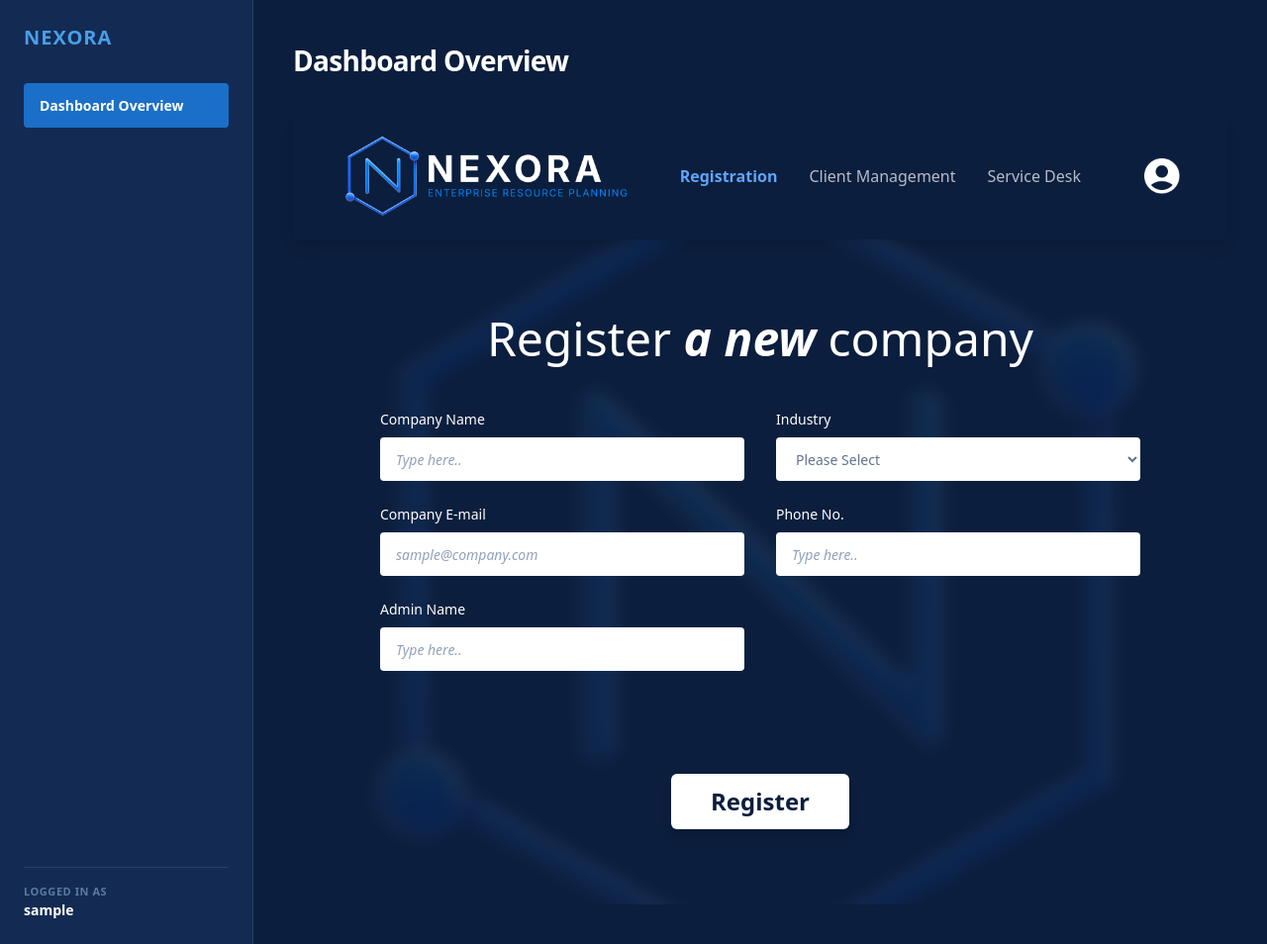
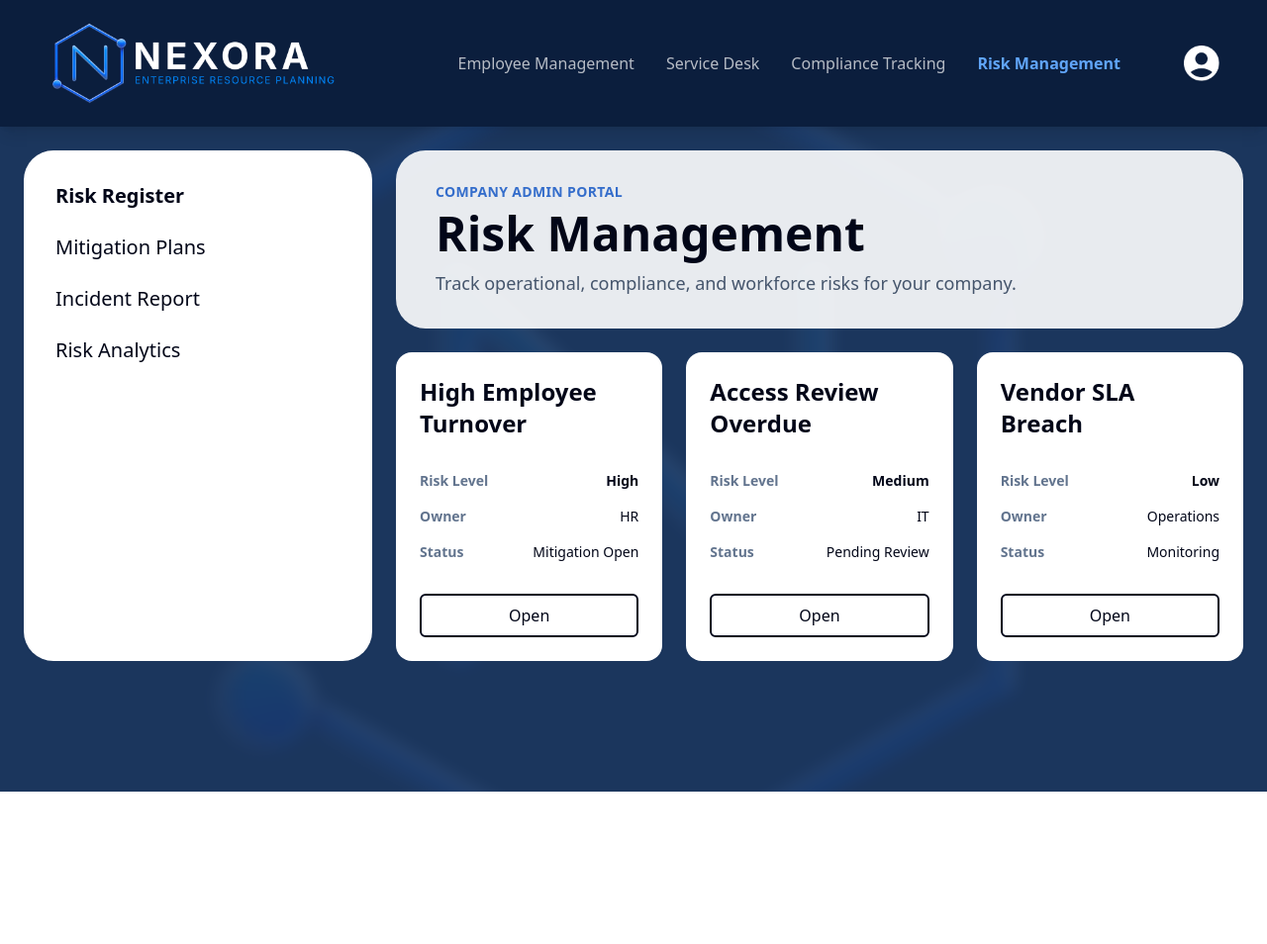
Before and after one commit to risdoncvsu/itsm, a Laravel app: page /admin/itsm/registration in a window 1280 px wide. Shown: the whole page at 99% size. After the commit the page ends 800 px from the top, so only its background shows below. Run offline with Laravel 12, Linux system fonts and the light colour scheme; the visitor is signed in with stand-in values (Sample User, id 1); style sheets or scripts are compiled from the project's sources; parts of the project's set-up code (start-up, migrations or seed data) failed here and were passed over.

Commit message:
Update dashboard.blade.php

```diff
--- a/resources/views/dashboard.blade.php
+++ b/resources/views/dashboard.blade.php
@@ -1,79 +1,74 @@
-@extends('layouts.app') @section('content')
-
 <!DOCTYPE html>
 <html lang="en">
 <head>
     <meta charset="UTF-8">
     <meta name="viewport" content="width=device-width, initial-scale=1.0">
-    <title>Nexora | Registration</title>
+    <title>Nexora | Risk Management</title>
     <link rel="icon" type="image/x-icon" href="{{ asset('images/nexora-icon.ico') }}">
     @vite(['resources/css/app.css', 'resources/js/app.js'])
 </head>
 <body class="min-h-screen bg-[#1B365D] font-sans text-white">
     <div class="flex min-h-screen flex-col">
         <x-itsm-header
-            :home-route="route('admin.itsm.registration')"
-            active="registration"
+            :home-route="route('client.itsm.employees')"
+            active="risk"
             :nav-items="[
-                ['label' => 'Registration', 'route' => route('admin.itsm.registration'), 'key' => 'registration'],
-                ['label' => 'Client Management', 'route' => route('admin.itsm.clients'), 'key' => 'clients'],
-                ['label' => 'Service Desk', 'route' => route('admin.itsm.service-desk'), 'key' => 'service-desk'],
+                ['label' => 'Employee Management', 'route' => route('client.itsm.employees'), 'key' => 'employees'],
+                ['label' => 'Service Desk', 'route' => route('client.itsm.service-desk'), 'key' => 'service-desk'],
+                ['label' => 'Compliance Tracking', 'route' => route('client.itsm.compliance'), 'key' => 'compliance'],
+                ['label' => 'Risk Management', 'route' => route('client.itsm.risk'), 'key' => 'risk'],
             ]"
         />
 
-        <main class="relative flex flex-1 items-center justify-center overflow-hidden px-6 py-12">
+        <main class="relative flex-1 overflow-hidden p-6">
             <img src="{{ asset('images/nexora-icon.png') }}" alt="" class="pointer-events-none absolute left-1/2 top-1/2 w-[64rem] -translate-x-1/2 -translate-y-1/2 opacity-10 blur-sm">
 
-            <section class="relative z-10 w-full max-w-3xl">
-                <h1 class="mb-12 text-center text-5xl font-light">Register <span class="font-semibold italic">a new</span> company</h1>
+            <section class="relative z-10 grid gap-6 lg:grid-cols-[22rem_1fr]">
+                <aside class="rounded-[1.875rem] bg-white p-8 text-slate-950">
+                    <nav class="space-y-6 text-xl">
+                        <a href="#" class="block font-extrabold">Risk Register</a>
+                        <a href="#" class="block font-medium hover:text-[#346DCB]">Mitigation Plans</a>
+                        <a href="#" class="block font-medium hover:text-[#346DCB]">Incident Report</a>
+                        <a href="#" class="block font-medium hover:text-[#346DCB]">Risk Analytics</a>
+                    </nav>
+                </aside>
 
-                @if ($errors->any())
-                    <div class="mb-6 rounded-md bg-red-50 px-4 py-3 text-sm text-red-700">
-                        {{ $errors->first() }}
+                <div class="space-y-6">
+                    <div class="rounded-[1.875rem] bg-white/90 px-10 py-8 text-slate-950">
+                        <p class="text-sm font-semibold uppercase tracking-wide text-[#346DCB]">Company admin portal</p>
+                        <h1 class="mt-2 text-5xl font-bold">Risk Management</h1>
+                        <p class="mt-3 text-lg text-slate-600">Track operational, compliance, and workforce risks for your company.</p>
                     </div>
-                @endif
 
-                <form action="{{ route('admin.itsm.registration.store') }}" method="POST" class="grid grid-cols-1 gap-x-8 gap-y-6 md:grid-cols-2">
-                    @csrf
-
-                    <label class="block">
-                        <span class="mb-2 block text-sm font-light text-white">Company Name</span>
-                        <input type="text" name="company_name" value="{{ old('company_name') }}" placeholder="Type here.." class="h-11 w-full rounded-sm border-0 bg-white px-4 text-sm text-slate-900 outline-none placeholder:italic placeholder:text-slate-400">
-                    </label>
-
-                    <label class="block">
-                        <span class="mb-2 block text-sm font-light text-white">Industry</span>
-                        <select name="industry" class="h-11 w-full rounded-sm border-0 bg-white px-4 text-sm text-slate-500 outline-none">
-                            <option value="" disabled selected hidden>Please Select</option>
-                            <option value="tech" @selected(old('industry') === 'tech')>Technology</option>
-                            <option value="finance" @selected(old('industry') === 'finance')>Finance</option>
-                            <option value="retail" @selected(old('industry') === 'retail')>Retail</option>
-                            <option value="manufacturing" @selected(old('industry') === 'manufacturing')>Manufacturing</option>
-                        </select>
-                    </label>
-
-                    <label class="block">
-                        <span class="mb-2 block text-sm font-light text-white">Company E-mail</span>
-                        <input type="email" name="company_email" value="{{ old('company_email') }}" placeholder="sample@company.com" class="h-11 w-full rounded-sm border-0 bg-white px-4 text-sm text-slate-900 outline-none placeholder:italic placeholder:text-slate-400">
-                    </label>
-
-                    <label class="block">
-                        <span class="mb-2 block text-sm font-light text-white">Phone No.</span>
-                        <input type="text" name="phone_no" value="{{ old('phone_no') }}" placeholder="Type here.." class="h-11 w-full rounded-sm border-0 bg-white px-4 text-sm text-slate-900 outline-none placeholder:italic placeholder:text-slate-400">
-                    </label>
-
-                    <label class="block md:col-span-2 md:max-w-[calc(50%-1rem)]">
-                        <span class="mb-2 block text-sm font-light text-white">Admin Name</span>
-                        <input type="text" name="admin_name" value="{{ old('admin_name') }}" placeholder="Type here.." class="h-11 w-full rounded-sm border-0 bg-white px-4 text-sm text-slate-900 outline-none placeholder:italic placeholder:text-slate-400">
-                    </label>
-
-                    <div class="pt-20 text-center md:col-span-2">
-                        <button type="submit" class="rounded-md bg-white px-10 py-3 text-2xl font-bold text-[#0B1E3D] shadow-lg transition hover:-translate-y-0.5 hover:bg-slate-100">Register</button>
+                    <div class="grid gap-6 xl:grid-cols-3">
+                        @foreach ([
+                            ['title' => 'High Employee Turnover', 'level' => 'High', 'owner' => 'HR', 'status' => 'Mitigation Open'],
+                            ['title' => 'Access Review Overdue', 'level' => 'Medium', 'owner' => 'IT', 'status' => 'Pending Review'],
+                            ['title' => 'Vendor SLA Breach', 'level' => 'Low', 'owner' => 'Operations', 'status' => 'Monitoring'],
+                        ] as $item)
+                            <article class="rounded-2xl bg-white p-6 text-slate-950">
+                                <h2 class="text-2xl font-semibold">{{ $item['title'] }}</h2>
+                                <dl class="mt-8 space-y-4 text-sm">
+                                    <div class="flex justify-between">
+                                        <dt class="font-semibold text-slate-500">Risk Level</dt>
+                                        <dd class="font-bold">{{ $item['level'] }}</dd>
+                                    </div>
+                                    <div class="flex justify-between">
+                                        <dt class="font-semibold text-slate-500">Owner</dt>
+                                        <dd>{{ $item['owner'] }}</dd>
+                                    </div>
+                                    <div class="flex justify-between">
+                                        <dt class="font-semibold text-slate-500">Status</dt>
+                                        <dd>{{ $item['status'] }}</dd>
+                                    </div>
+                                </dl>
+                                <button class="mt-8 w-full rounded-md border-2 border-slate-950 py-2 font-medium transition hover:bg-slate-950 hover:text-white">Open</button>
+                            </article>
+                        @endforeach
                     </div>
-                </form>
+                </div>
             </section>
         </main>
     </div>
 </body>
 </html>
-    @endsection
```
